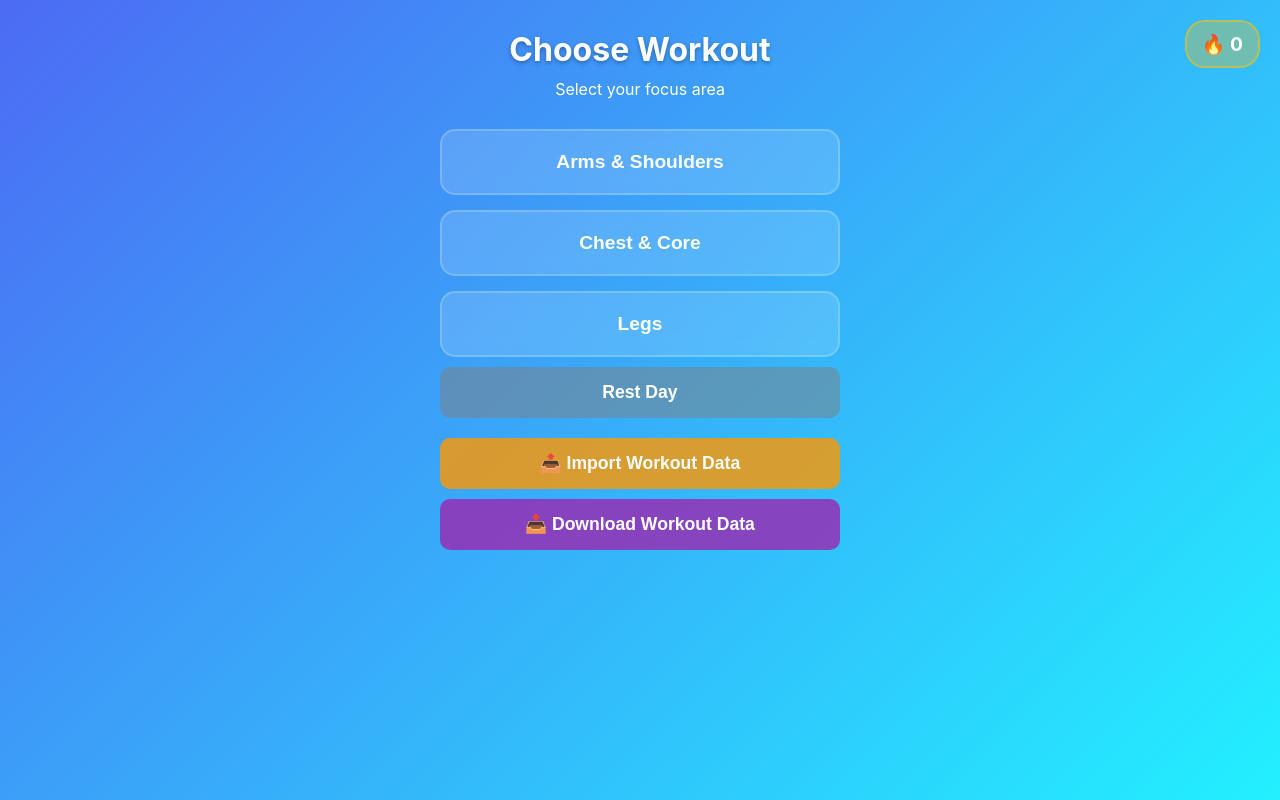
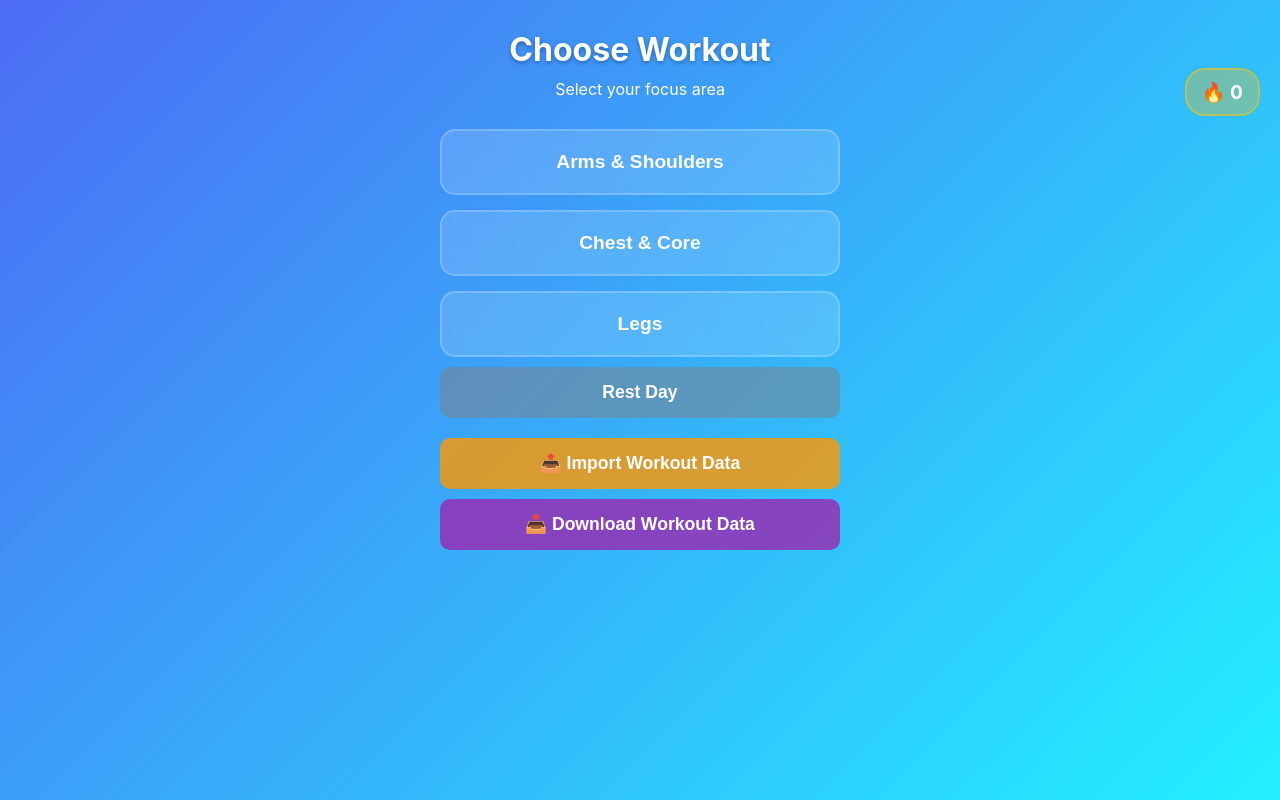
Before and after one commit to TaisHjoernsof/Workout, a Vue app: page / in a window 1280 px wide. Built offline with nearby package versions, Linux system fonts and the light colour scheme.

Commit message:
Moved Streak Counter Position.

```diff
--- a/src/App.vue
+++ b/src/App.vue
@@ -999,7 +999,7 @@ input, select, textarea {
 /* Streak Counter */
 .streak-counter {
   position: fixed;
-  top: 20px;
+  top: 68px;
   right: 20px;
   background: rgba(255, 255, 255, 0.2);
   backdrop-filter: blur(10px);
```
